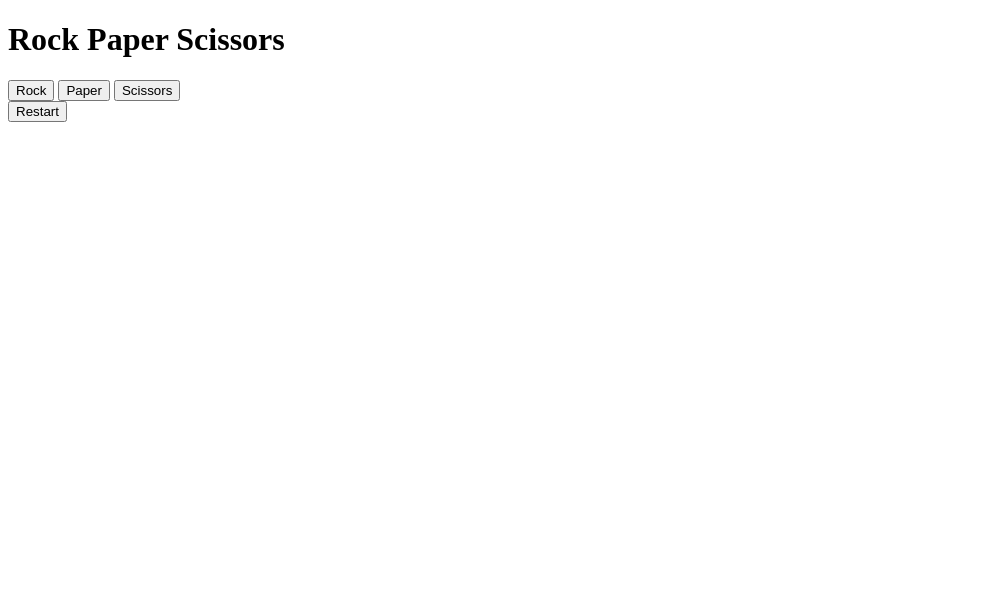
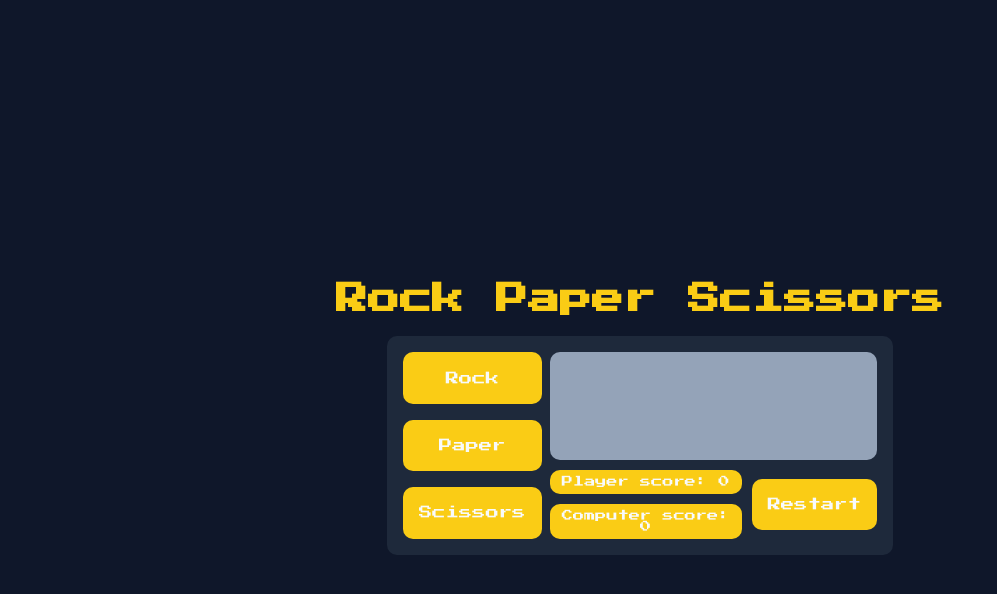
Before and after one commit to RautuIonut/rock-paper-scissors, a plain HTML site: page index.html in a window 1280 px wide. Shown: the whole page, without its empty margins (0-997 px from the left). Drawn offline with Linux system fonts and the light colour scheme.

Commit message:
final touches to the UI

```diff
--- a/index.html
+++ b/index.html
@@ -4,10 +4,14 @@
   <meta charset="UTF-8">
   <meta name="viewport" content="width=device-width, initial-scale=1.0">
   <title>Rock Paper Scissors</title>
+  <link rel="preconnect" href="https://fonts.googleapis.com">
+  <link rel="preconnect" href="https://fonts.gstatic.com" crossorigin>
+  <link href="https://fonts.googleapis.com/css2?family=Press+Start+2P&display=swap" rel="stylesheet">
+  <link rel='stylesheet' href='/style.css'>
 </head>
 <body>
+  <div class='content'>
     <h1 class='header'>Rock Paper Scissors</h1>
-
     <div class="wrapper">
       <div class="buttons">
         <button class='rock'>Rock</button>
@@ -18,10 +22,11 @@
         <div class="results"></div>
         <div class="bottom">
           <div class="scores">
-          <div class="human-score"></div>
-          <div class="computer-score"></div>
+            <div class="human-score">Player score: 0</div>
+            <div class="computer-score">Computer score: 0</div>
           </div>
           <button class='restart'>Restart</button>
+        </div>
       </div>
     </div>
   </div>
--- a/script.js
+++ b/script.js
@@ -2,6 +2,7 @@ const wrapper = document.querySelector('.wrapper')
 const results = document.querySelector('.results')
 const computerScoreDisplay = document.querySelector('.computer-score')
 const humanScoreDisplay = document.querySelector('.human-score')
+const buttons = document.querySelector('.buttons')
 
 function getComputerChoice() {
   const random = Math.floor((Math.random() * 3) + 1);
@@ -30,24 +31,15 @@ let computerScore = 0
 
 function playRound(humanChoice, computerChoice) {
   if (humanChoice === computerChoice) {
-    results.textContent = `${humanChoice}
-    VS
-    ${computerChoice}
-    It's a draw!`
+    results.innerHTML = `<span style='color: #10B981'>${humanChoice}</span><br>VS<br><span style='color: #FB7185'>${computerChoice}</span><br>It's a draw!`
   } else if (humanChoice === 'rock' && computerChoice === 'scissors'
       || humanChoice === 'paper' && computerChoice === 'rock'
       || humanChoice === 'scissors' && computerChoice === 'paper'
   ) {
-    results.textContent = `${humanChoice}
-    VS
-    ${computerChoice}
-    You Win!`
+    results.innerHTML = `<span style='color: #10B981'>${humanChoice}</span><br>VS<br><span style='color: #FB7185'>${computerChoice}</span><br>You win!`
     ++humanScore
   } else {
-    results.textContent = `${humanChoice}
-    VS
-    ${computerChoice}
-    You Lose!`
+    results.innerHTML = `<span style='color: #10B981'>${humanChoice}</span><br>VS<br><span style='color: #FB7185'>${computerChoice}</span><br>You lose!`
     ++computerScore
   }
 
@@ -63,19 +55,19 @@ wrapper.addEventListener('click', (e) => {
   if (e.target.classList.contains('rock') ||
   e.target.classList.contains('paper') ||
   e.target.classList.contains('scissors')) {
-    if (computerScore > 4) {
+    if (computerScore === 5) {
       results.textContent = 'GAME OVER'
       results.style.backgroundColor = '#FB7185'
       computerScoreDisplay.textContent = 'Computer score: 5'
 
       return
-    } else if (humanScore > 4) {
+    } else if (humanScore === 4) {
       results.textContent = 'VICTORY'
       results.style.backgroundColor = '#10B981'
       humanScoreDisplay.textContent = 'Player score: 5'
 
       return
-    } else if (humanScore > 4 && computerScore > 4) {
+    } else if (humanScore === 4 && computerScore === 5) {
       results.textContent = 'DRAW'
       results.style.backgroundColor = '#94A3B8'
       humanScoreDisplay.textContent = 'Player score: 5'
@@ -94,5 +86,7 @@ wrapper.addEventListener('click', (e) => {
     results.textContent = ''
     humanScoreDisplay.textContent = 'Player score: 0'
     computerScoreDisplay.textContent = 'Computer score: 0'
+
+    results.style.backgroundColor = '#94A3B8'
   }
 })
--- /dev/null
+++ b/style.css
@@ -0,0 +1,97 @@
+html {
+  margin: 0;
+  padding: 0;
+  box-sizing: border-box;
+}
+
+body {
+  display: flex;
+  height: 100vh;
+  justify-content: center;
+  align-items: center;
+  background-color: #0F172A;
+  font-family: 'Press Start 2P', sans-serif;
+}
+
+.header {
+  color: #FACC15;
+  font-family: 'Press Start 2P', sans-serif;
+  font-size: 2rem;
+}
+
+.content {
+  width: 50%;
+  display: flex;
+  flex-direction: column;
+  align-items: center;
+}
+
+.wrapper {
+  background-color: #1E293B;
+  border-radius: 10px;
+  width: 75%;
+  display: flex;
+  flex-direction: row;
+  gap: 0.5rem;
+  padding: 1rem;
+}
+
+.buttons {
+  display: flex;
+  flex-direction: column;
+  flex: 0 2 auto;
+  gap: 1rem;
+}
+
+button {
+  border-radius: 10px;
+  background-color: #FACC15;
+  color: #F8FAFC;
+  font-family: 'Press Start 2P', sans-serif;
+  padding: 1.2rem 1rem;
+  border: none;
+}
+
+button:hover {
+  background-color: #CCA716;
+}
+
+.right-side {
+  flex: 1 1 auto;
+  display: flex;
+  flex-direction: column;
+  gap: 10px;
+}
+
+.results {
+  flex: 3 1 90%;
+  background-color: #94A3B8;
+  border-radius: 10px;
+  padding: 1rem;
+  text-align: center;
+  line-height: 1.2rem;
+  color: #0F172A;
+}
+
+.bottom {
+  flex: 1 2 auto;
+  display: flex;
+  align-items: center;
+  gap: 10px;
+}
+
+.scores {
+  display: flex;
+  flex-direction: column;
+  font-size: 0.7rem;
+  margin: 0 auto;
+  gap: 10px;
+}
+
+.human-score, .computer-score {
+  background-color: #FACC15;
+  color: #F8FAFC;
+  padding: 0.4rem 0.4rem;
+  border-radius: 10px;
+  text-align: center;
+}
```
Lines whose indentation alone changed are shown as unchanged.
